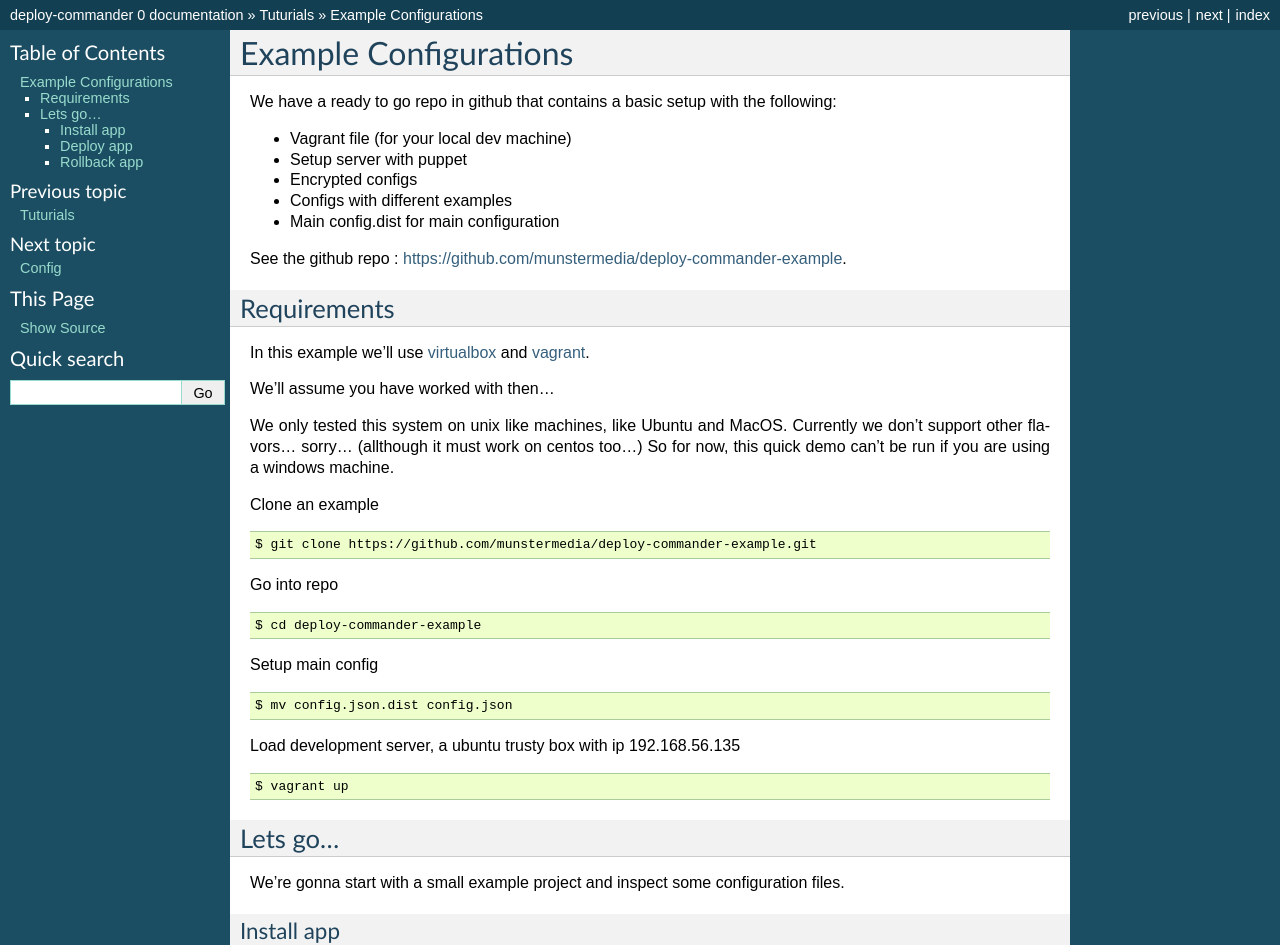
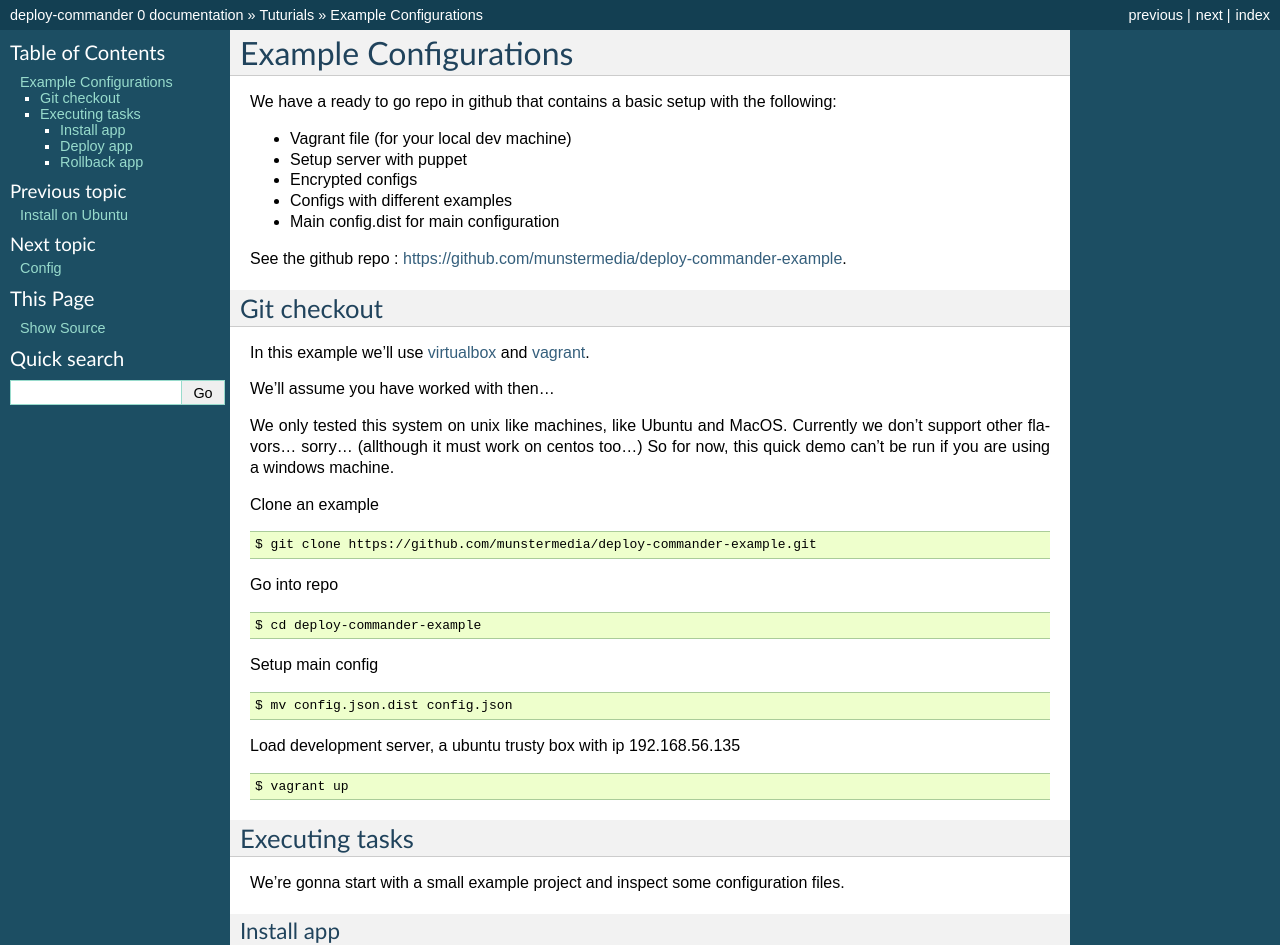
Before and after one commit to munstermedia/deploy-commander, a Sphinx documentation site: the page built from doc/tuturials/example-configuration.txt, in a window 1280 px wide. Shown: the top 945 px of the page. Built offline with Sphinx 7.4.7, drawn with Linux system fonts in a browser that asks for light colours.

Commit message:
-	Set default port of webserver to 8687 -	Added new task, stopserver -	Made startserver a background task -	Cleanup some documentation

```diff
--- a/doc/config.txt
+++ b/doc/config.txt
@@ -67,7 +67,7 @@
 
 	By default it expects the virtualenv folder 'environment' in the root of the home path where your configuration lives.
 
-The webserver runs by default on port 8086, and ip 0.0.0.0.
+The webserver runs by default on port 8687, and ip 0.0.0.0.
 
 This config will overwrite the default config.
 
@@ -83,7 +83,7 @@
 	{
 	  "webserver":{
    		"ip":"0.0.0.0",
-    	"port":"8086",
+    	"port":"8687",
     	"dc_application_path":"/deploy-commander/code/path",
     	"dc_virtualenv_path":"/default/home/path/environment",
     	"dc_home_path":"/default/home/path",
--- a/doc/tuturials.txt
+++ b/doc/tuturials.txt
@@ -6,4 +6,5 @@
 .. toctree::
    :maxdepth: 2
 
+   Install on ubuntu <tuturials/install-on-ubuntu.txt>
    Example Configurations <tuturials/example-configuration.txt>
--- a/doc/tuturials/example-configuration.txt
+++ b/doc/tuturials/example-configuration.txt
@@ -12,7 +12,7 @@
 
 See the github repo : `https://github.com/munstermedia/deploy-commander-example <https://github.com/munstermedia/deploy-commander-example>`_.
 
-Requirements
+Git checkout
 ------------
 
 In this example we'll use `virtualbox <https://www.virtualbox.org/>`_ and `vagrant <https://www.vagrantup.com/>`_.
@@ -50,8 +50,8 @@
 	$ vagrant up
 
 
-Lets go...
-----------
+Executing tasks
+---------------
 
 We're gonna start with a small example project and inspect some configuration files.
 
--- a/setup.py
+++ b/setup.py
@@ -3,7 +3,7 @@
 
 setup(
     name='deploy-commander',
-    version='0.1.7',
+    version='0.1.8',
     author=u'Ference van Munster',
     author_email='info@munstermedia.nl',
     packages=find_packages(),
```
Also changed, not shown: CHANGELOG.md (+6 -0 lines), doc/usage.txt (+7 -0 lines), 2 other files.
